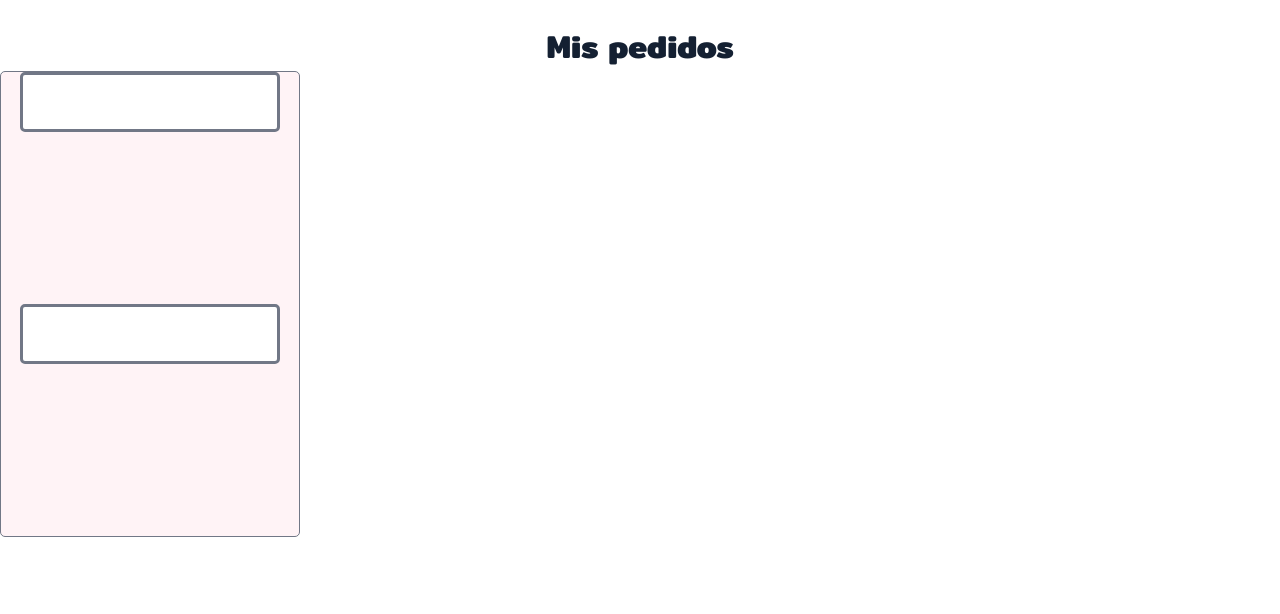
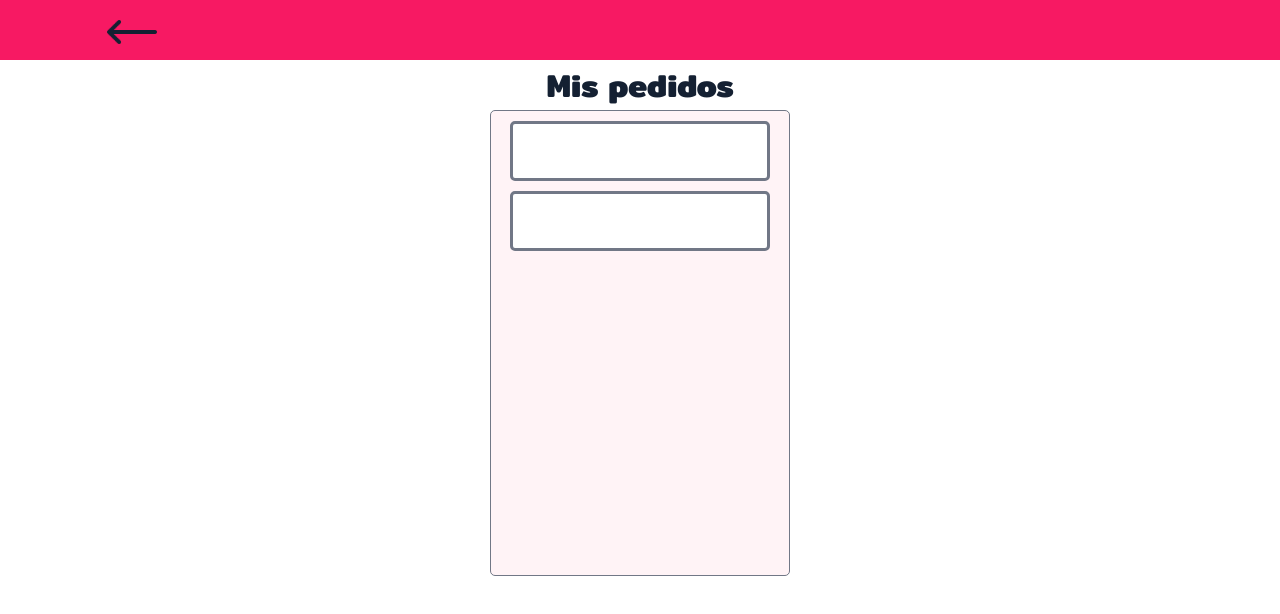
Before and after one commit to gemamatt/PickUpPool, a React (Create React App) app: page /orders in a window 1280 px wide. Shown: the top 614 px of the page. Built offline with nearby package versions, Linux system fonts and the light colour scheme.

Commit message:
modificaciones en funcionalidad

```diff
--- a/src/App.js
+++ b/src/App.js
@@ -25,7 +25,7 @@ function App() {
             <Login />
           </Route>
         </Switch>
-        </div>
+      </div>
     </Router>
   );
 }
--- a/src/components/Navbar/Navbar.js
+++ b/src/components/Navbar/Navbar.js
@@ -1,10 +1,17 @@
 import arrow from '../../assets/back.png';
 import './Navbar.css';
+import { useHistory } from 'react-router-dom'
 
 const Navbar =()=>{
+    let history = useHistory();
+
+    function handleClick() {
+        history.push('/principal');
+    }
+
     return(
         <div className='navbar'>
-            <img src={arrow} className="return" alt="return" />
+            <img onClick={handleClick} src={arrow} className="return" alt="return" />
         </div>
     )
 }
--- a/src/components/Orders/UserOrders.css
+++ b/src/components/Orders/UserOrders.css
@@ -1,7 +1,13 @@
+.conteiner-userorders{
+    display: flex;
+    flex-direction: column;
+    align-items: center;
+}
+
 .conteiner-orders {
     display: flex;
-    flex-wrap: wrap;
-    justify-content: center;
+    flex-direction: column;
+    align-items: center;
     width: 300px;
     height: 466px;
     background: #fff3f6;
@@ -10,6 +16,12 @@
     border-radius: 5px;
 }
 
+.my-orders h1{
+    margin: 0px 0px;
+}
+
+/* Component OneOrder  */
+
 .one-order{
     width: 260px;
     height: 60px;
@@ -17,4 +29,5 @@
     border: 3px solid #717786;
     box-sizing: border-box;
     border-radius: 5px;
+    margin-top: 10px;
 }
--- a/src/components/Orders/UserOrders.js
+++ b/src/components/Orders/UserOrders.js
@@ -1,11 +1,16 @@
 import React from 'react'
+import Navbar from '../Navbar/Navbar'
 import OneOrder from './OneOrder'
 import './UserOrders.css'
 
 function UserOrders() {
     return (
-        <div>
-            <h1 className="">Mis pedidos</h1>
+        <>
+            <Navbar />
+            <div className='conteiner-userorders'>
+                <div className="my-orders">
+                    <h1>Mis pedidos</h1>
+                </div>
                 <section>
                     <div className="conteiner-orders">
                         <OneOrder />
@@ -13,6 +18,7 @@ function UserOrders() {
                     </div>
                 </section>
             </div>
+        </>
 
     );
 }
--- a/src/components/Principal/Principal.js
+++ b/src/components/Principal/Principal.js
@@ -1,7 +1,16 @@
 import './Principal.css';
 import Navbar from '../Navbar/Navbar'
+import { useHistory } from 'react-router-dom'
 
 const Principal =()=>{
+
+    let history = useHistory();
+
+    function handleClick() {
+        history.push('/orders');
+    }
+
+
     return(
         <div className='viewPrincipal'>
             <Navbar/>
@@ -10,7 +19,7 @@ const Principal =()=>{
             <div className='categories'>
                 <div className='container'>
                     <h4>Mis pedidos</h4>
-                    <button>Ir</button>
+                    <button onClick={handleClick}>Ir</button>
                 </div>
                 <div className='container'>
                     <h4>Invita a un amigo para recibir créditos</h4>
```
Lines whose indentation alone changed are shown as unchanged.
